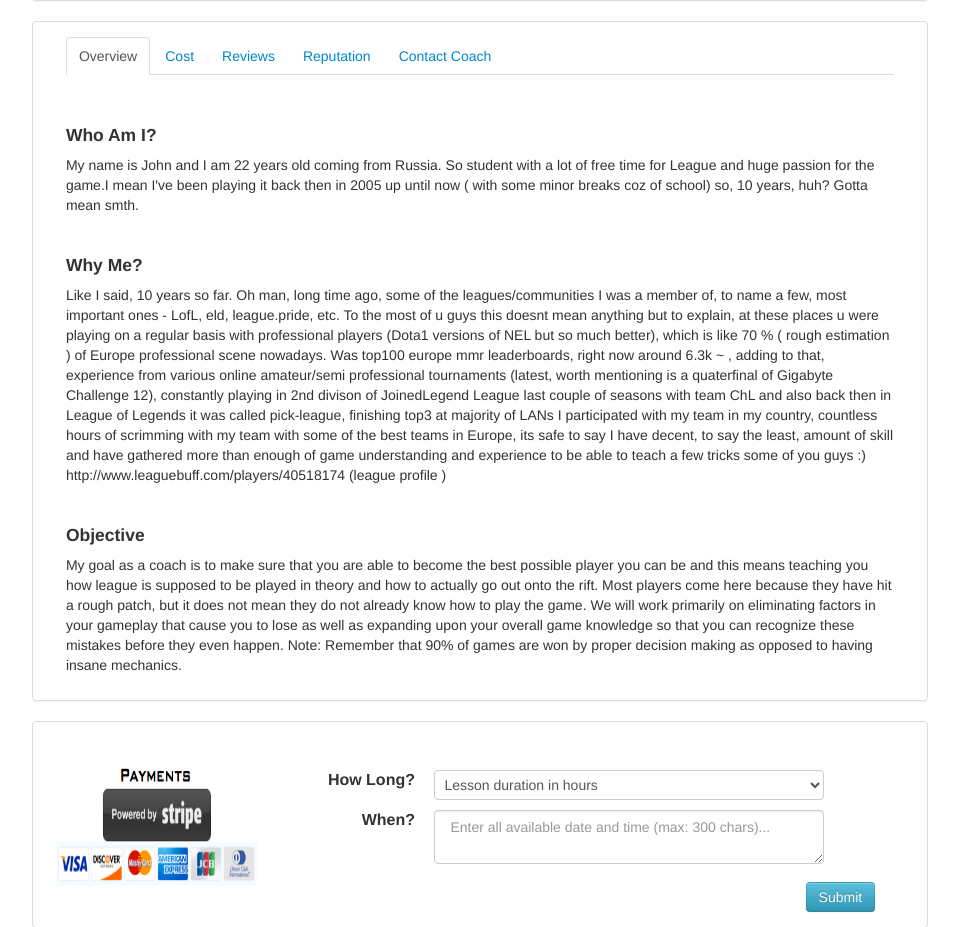
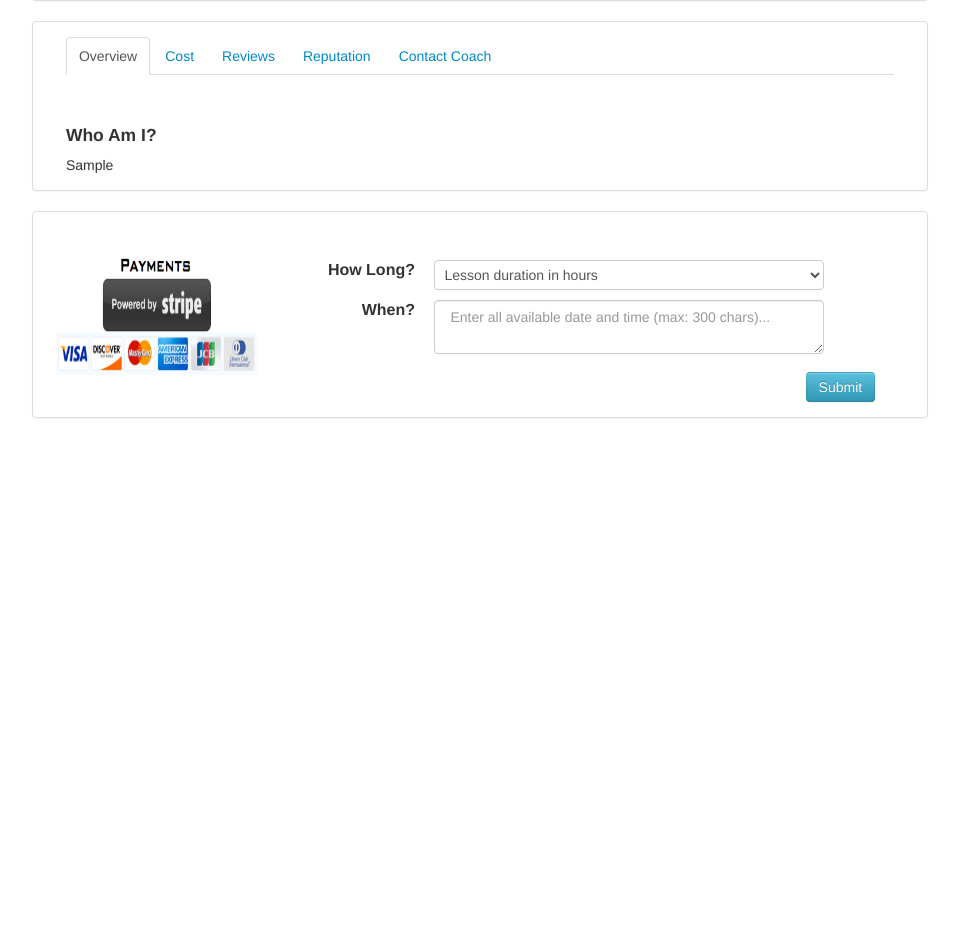
Before and after one commit to damianlee84/eSportCoach, a Django app: page /sideapp/tutorselected/1 in a window 1280 px wide. Shown: the part 520-1447 px from the top of the page, without its empty margins (160-1119 px from the left). After the commit the page ends 938 px from the top, so only its background shows below. Run offline with Django 3.2, Linux system fonts and the light colour scheme; tables that the repository leaves empty hold one stand-in row (values such as "Sample post"); some libraries are stand-ins or nearby versions.

Commit message:
Fixed the coach overview and implemented simple code for the review feature to restrict users to post reviews more than once.

```diff
--- a/esport_coach/sideapp/templates/tutorSelectedPage.html
+++ b/esport_coach/sideapp/templates/tutorSelectedPage.html
@@ -86,29 +86,18 @@
                     <div class="tab-pane active" id="overview">
                         <br>
                         <h4>Who Am I?</h4>
-                        <p>My name is John and I am 22 years old coming from Russia. So student with a lot of free time for League and huge passion for the game.I mean I've been playing it back then in 2005 up until now ( with some minor breaks coz of school) so, 10 years, huh? Gotta mean smth.</p><br>
-                        <h4>Why Me?</h4>
-                        <p>Like I said, 10 years so far. Oh man, long time ago, some of the leagues/communities I was a member of, to name a few, most important ones - LofL, eld, league.pride, etc. To the most of u guys this doesnt mean anything but to explain, at these places u were playing on a regular basis with professional players (Dota1 versions of NEL but so much better), which is like 70 % ( rough estimation ) of Europe professional scene nowadays. Was top100 europe mmr leaderboards, right now around 6.3k ~ , adding to that, experience from various online amateur/semi professional tournaments (latest, worth mentioning is a quaterfinal of Gigabyte Challenge 12), constantly playing in 2nd divison of JoinedLegend League last couple of seasons with team ChL and also back then in League of Legends it was called pick-league, finishing top3 at majority of LANs I participated with my team in my country, countless hours of scrimming with my team with some of the best teams in Europe, its safe to say I have decent, to say the least, amount of skill and have gathered more than enough of game understanding and experience to be able to teach a few tricks some of you guys :)
-                        http://www.leaguebuff.com/players/40518174 (league profile )</p><br>
-                        <h4>Objective</h4>
-                        <p>My goal as a coach is to make sure that you are able to become the best possible player you can be and this means teaching you how league is supposed to be played in theory and how to actually go out onto the rift.
-                        Most players come here because they have hit a rough patch, but it does not mean they do not already know how to play the game. We will work primarily on eliminating factors in your gameplay that cause you to lose as well as expanding upon your overall game knowledge so that you can recognize these mistakes before they even happen.
-                        Note: Remember that 90% of games are won by proper decision making as opposed to having insane mechanics.</p>
+                        {{ coach.overview }}
                     </div>
                     <div class="tab-pane" id="cost">
                         <br>
                         <p>Pricing is as follows:<br><br>
-                           1-2hrs $25 per hour<br>
-                           3hrs $65<br>
-                           4hrs $90<br>
-                           6hrs $125<br>
-                           If you purchase 5 hours, I will add 1 FREE hour of coaching. 6hrs for the price of 5!<br><br>
-                           If you wish to talk to me privately, are interested, or have any questions contact me! Message me using this website. Adding me in game is not the best way to contact me as I get flooded with friend requests but feel free to after we have spoken.</p>
+                           The current price rate for Coach {{ coach.pname }} is: <em>{{ coach.pricerate }} $/hr</em><br>
+                           To find out if there's a discount on deals (e.g. >20hrs), please contact the coach directly using the email provided in the coach profile (click on the 'Email Coach' icon)
                     </div>
                     <div class="tab-pane" id="reviews">
                             <!-- Coach rating form -->
                             <h4>Rate Coach {{ coach.pname }}</h4>
-                            <form id="form_review" method="get" action="/sideapp/reviewcoach/{{coach.username}}">
+                            <form id="form_review" method="get" action="/sideapp/reviewcoach/{{coach.userid}}">
                                 <div class="form-inline">
                                     <div class="form-group">
                                         <span style="font-size:20px;"><input type="number" name="ratingSkill" id="ratingSkill" class="rating"/></span>
--- a/esport_coach/sideapp/views.py
+++ b/esport_coach/sideapp/views.py
@@ -2,7 +2,7 @@
 this file calls all page functions and renders the pages with given context.
 """
 from .forms import SignupForm, ContactForm, SalePaymentForm, errorForm
-from .models import Signup, Reviews, Coach, User
+from .models import Signup, Reviews, Coach, User, Reviewing
 from django.core.mail import send_mail
 from django.conf import settings
 from django.shortcuts import render_to_response, redirect, render
@@ -183,7 +183,7 @@ def tutorselected(request, tutor_username):
         reviews = coach.reviewing_set.all()
         for review in reviews:
             avg_review = int((review.skill_stars+review.communication_stars+review.helpfulness_stars)/3)
-        coach_info = {"pname":user.pname, "mmr":user.MMR, "server":coach.server, "champion":coach.champion, "avg_review":avg_review, "pricerate":coach.pricerate, "skypeid":user.skypeid, "twitchid":user.twitchid, "userid":user.userid}
+        coach_info = {"pname":user.pname, "mmr":user.MMR, "server":coach.server, "champion":coach.champion, "avg_review":avg_review, "pricerate":coach.pricerate, "overview":coach.overview, "skypeid":user.skypeid, "twitchid":user.twitchid, "userid":user.userid}
 
     context = {
         'coach': coach_info,
@@ -196,40 +196,39 @@ def reviewcoach(request, tutor_username):
         # Response messages:
         response_sucess = "Thanks for your honest review!"
         response_error1 = "Error: Must input a comment."
-        response_error2 = "Error: Error when sending your review."
+        response_error2 = "Error: You have rated this coach already! If you need to modify/remove your previous rating for this coach, please contact us."
 
         try:
-            # For now the reviewer is manually inputed below until we have that global username passed around correctly.
-            # reviewer = Signup.objects.get(username=tutor_username)
-            user_reviewer = "SomeTutee"
+            user_reviewer = Reviewing.objects.get(coach__userid=tutor_username, student__userid='kelly')
             skill = request.GET.get('ratingSkill')
             communication = request.GET.get('ratingCommunication')
             helpfulness = request.GET.get('ratingHelpfulness')
             review_comment = request.GET.get('textarea_review')
 
-            if skill == "":
-                skill == 0
-            else:
-                skill = int(skill)
-            if communication == "":
-                communication == 0
-            else:
-                communication = int(communication)
-            if helpfulness == "":
-                helpfulness == 0
-            else:
-                helpfulness = int(helpfulness)
-            if review_comment == "":
-                return HttpResponse(response_error1)
+            # if skill == "":
+            #     skill == 0
+            # else:
+            #     skill = int(skill)
+            # if communication == "":
+            #     communication == 0
+            # else:
+            #     communication = int(communication)
+            # if helpfulness == "":
+            #     helpfulness == 0
+            # else:
+            #     helpfulness = int(helpfulness)
+            # if review_comment == "":
+            #     return HttpResponse(response_error1)
 
-        except KeyError:
+            # coach_selected = Signup.objects.get(username=tutor_username)
+            # all_users_reviews = coach_selected.reviews_set.all()
+            # rating = Reviews(id=None, coach=coach_selected, reviewer=user_reviewer, skill_stars=skill, communication_stars=communication, helpfulness_stars=helpfulness, comment=review_comment)
+            # rating.save()
+
+            return HttpResponse(response_sucess)
+
+        except:
             return HttpResponse(response_error2)
-
-        coach_selected = Signup.objects.get(username=tutor_username)
-        all_users_reviews = coach_selected.reviews_set.all()
-        rating = Reviews(id=None, coach=coach_selected, reviewer=user_reviewer, skill_stars=skill, communication_stars=communication, helpfulness_stars=helpfulness, comment=review_comment)
-        rating.save()
-        return HttpResponse(response_sucess)
     else:
         raise Http404
 
```
